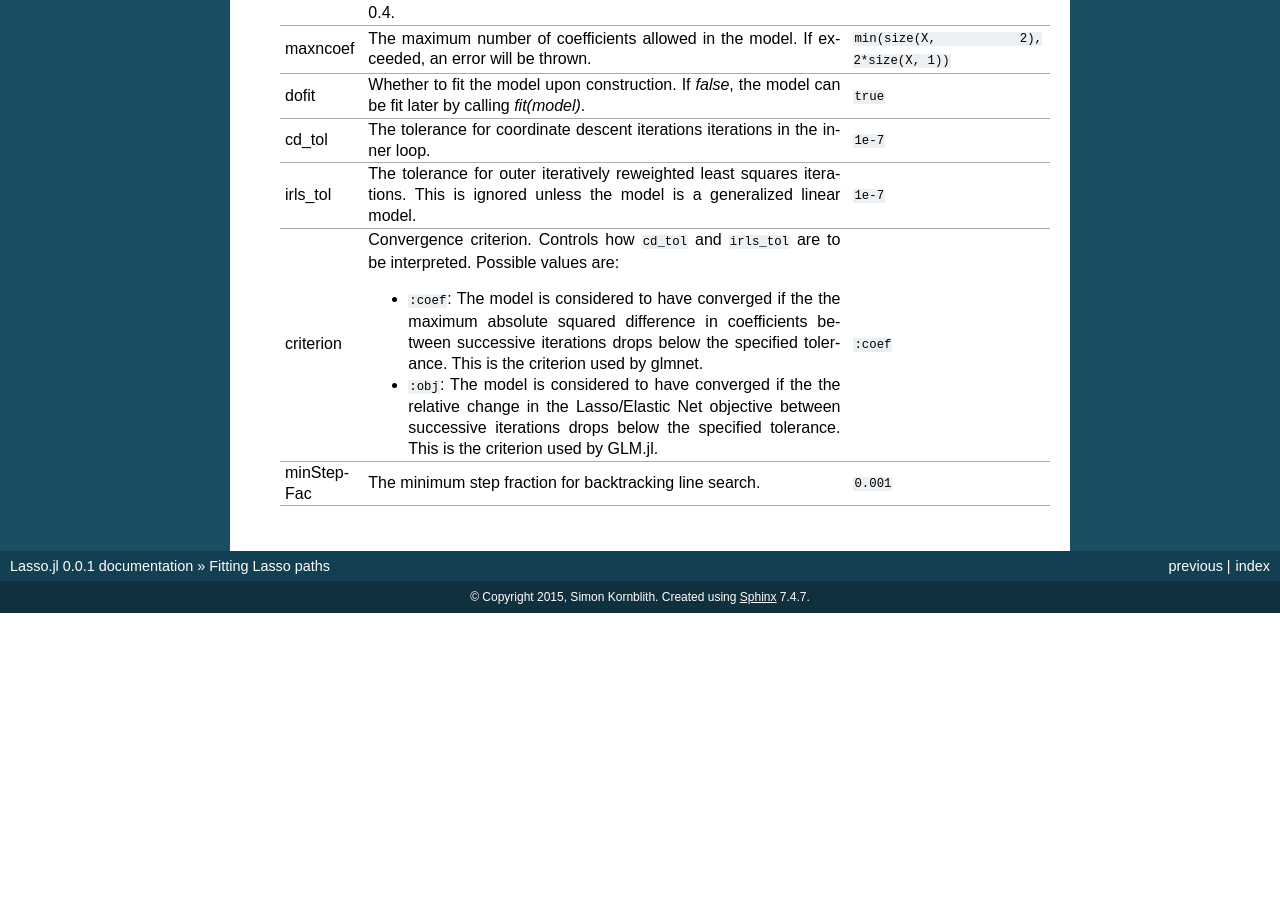
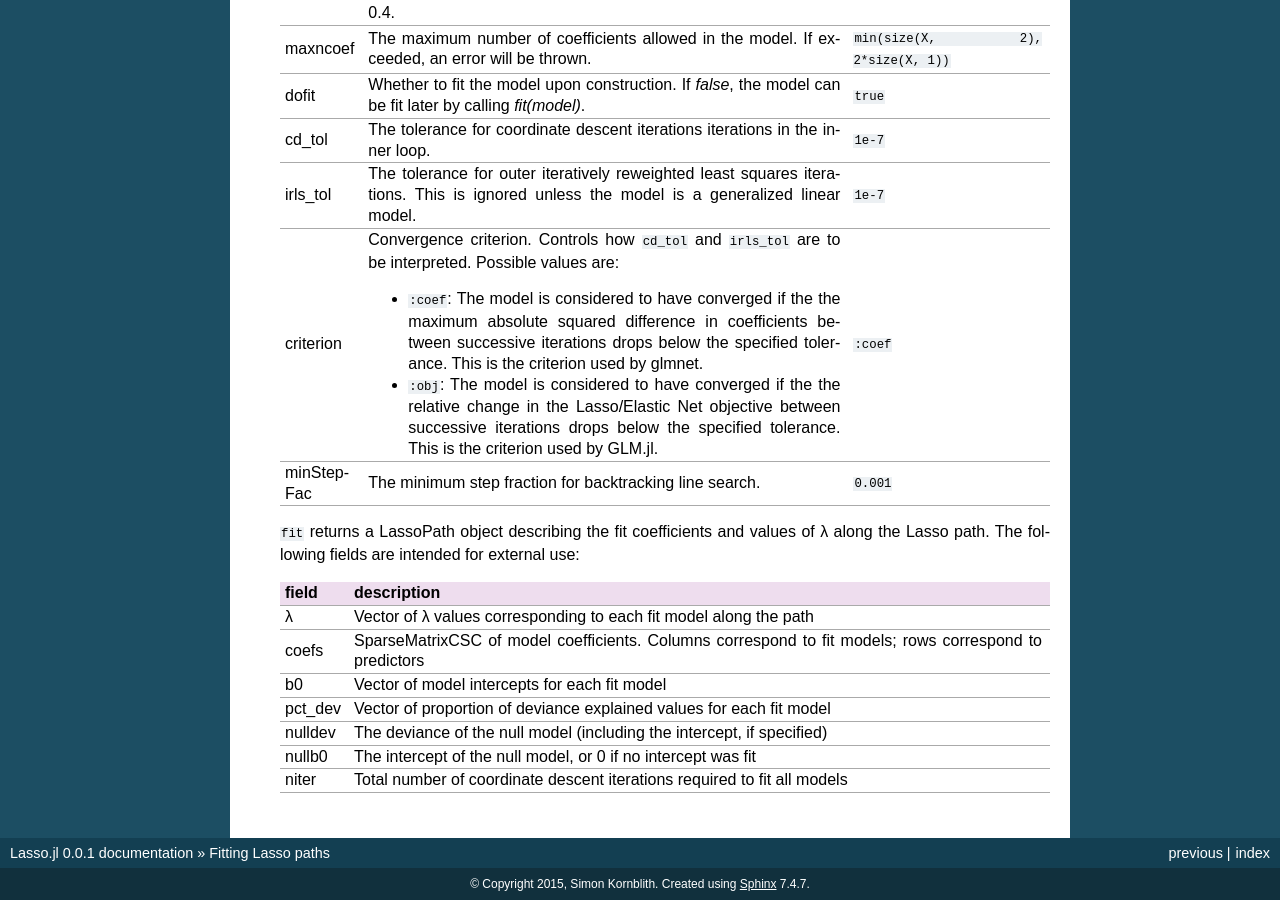
Before and after one commit to JuliaStats/Lasso.jl, a Sphinx documentation site: the page built from doc/fit.rst, in a window 1280 px wide and 900 px high, scrolled down 1009 px. Built offline with Sphinx 7.4.7, drawn with Linux system fonts in a browser that asks for light colours; before the commit the page ends 1622 px from its top, so only the background shows below that.

Commit message:
Document LassoPath object

```diff
--- a/doc/fit.rst
+++ b/doc/fit.rst
@@ -87,3 +87,26 @@ Fitting Lasso paths
     ----------------- --------------------------------------------------------------- --------------------
     minStepFac        The minimum step fraction for backtracking line search.         ``0.001``
     ================= =============================================================== ====================
+
+    ``fit`` returns a LassoPath object describing the fit coefficients
+    and values of λ along the Lasso path. The following fields are
+    intended for external use:
+
+    ================= ====================================================================================
+      field              description
+    ================= ====================================================================================
+     λ                Vector of λ values corresponding to each fit model along the path
+    ----------------- ------------------------------------------------------------------------------------
+     coefs            SparseMatrixCSC of model coefficients. Columns correspond to fit models; rows
+                      correspond to predictors
+    ----------------- ------------------------------------------------------------------------------------
+     b0               Vector of model intercepts for each fit model
+    ----------------- ------------------------------------------------------------------------------------
+     pct_dev          Vector of proportion of deviance explained values for each fit model
+    ----------------- ------------------------------------------------------------------------------------
+     nulldev          The deviance of the null model (including the intercept, if specified)
+    ----------------- ------------------------------------------------------------------------------------
+     nullb0           The intercept of the null model, or 0 if no intercept was fit
+    ----------------- ------------------------------------------------------------------------------------
+     niter            Total number of coordinate descent iterations required to fit all models
+    ================= ====================================================================================
```
